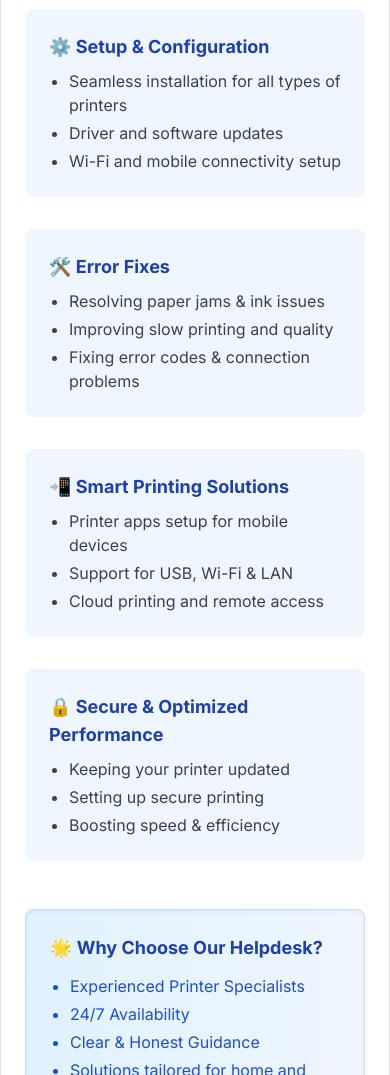
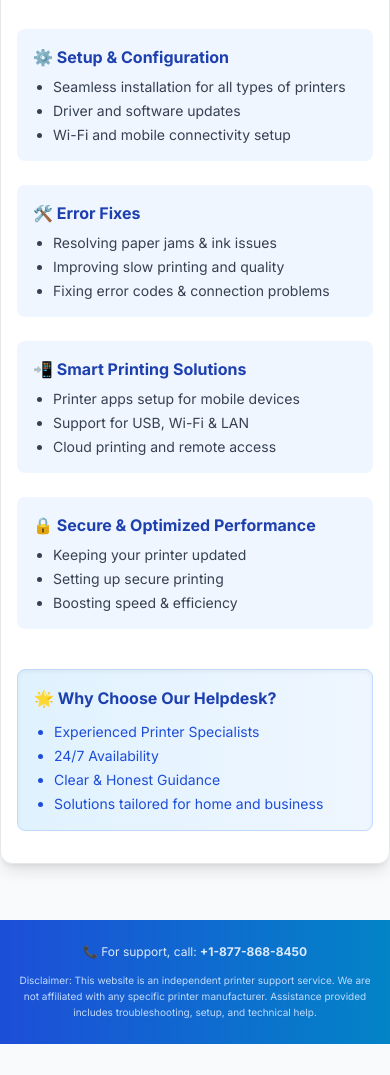
Before and after one commit to graffunder82405394-cyber/hwprinters.online, a plain HTML site: page index.html in a window 390 px wide. Shown: the part 548-1623 px from the top of the page. After the commit the page ends 1592 px from the top, so only its background shows below. Drawn offline with nearby package versions, Linux system fonts and the light colour scheme.

Commit message:
Update index.html

```diff
--- a/index.html
+++ b/index.html
@@ -13,7 +13,7 @@
     }
     .hover-lift:hover {
       transform: translateY(-4px);
-      box-shadow: 0 8px 20px rgba(0, 0, 0, 0.1);
+      box-shadow: 0 8px 20px rgba(0, 0, 0, 0.15);
     }
   </style>
 </head>
@@ -23,60 +23,67 @@
   <header class="bg-gradient-to-r from-blue-700 to-sky-500 text-white px-4 py-4 shadow-lg">
     <div class="max-w-7xl mx-auto flex flex-col sm:flex-row justify-between items-center gap-3">
       <div class="flex items-center gap-3">
-        <img src="https://storage.googleapis.com/a1aa/image/d5c27842-5f28-4f1b-0df9-1ad19c57b756.jpg" alt="Printer Logo" class="w-12 h-12 rounded-full border-2 border-white shadow">
-        <h1 class="text-lg sm:text-2xl font-bold tracking-wide">Printer Helpdesk</h1>
+        <img src="https://storage.googleapis.com/a1aa/image/d5c27842-5f28-4f1b-0df9-1ad19c57b756.jpg" alt="Printer Logo" class="w-10 h-10 sm:w-12 sm:h-12 rounded-full border-2 border-white shadow">
+        <h1 class="text-xl sm:text-2xl md:text-3xl font-bold tracking-wide">Printer Helpdesk</h1>
       </div>
-      <div class="bg-white text-blue-700 font-semibold text-sm sm:text-base px-5 py-2 rounded-full shadow-md">
-        <i class="fas fa-phone-alt mr-2"></i> 1 (877) 868 8450
-      </div>
+      <a onclick="callSupport()" class="cursor-pointer bg-white text-blue-700 font-semibold text-sm sm:text-base md:text-lg px-4 sm:px-6 py-2 rounded-full shadow-md hover:bg-blue-100 transition transform hover:scale-105">
+        <i class="fas fa-phone-alt mr-2"></i> +1-877-868-8450
+      </a>
     </div>
   </header>
 
   <!-- Hero Section -->
   <section class="relative max-w-7xl mx-auto mt-6 px-4">
-    <img src="https://store.hp.com/app/assets/images/uploads/prod/changing-print-settings-fast-print-from-windows-pc-hero1562087792573498.jpg" class="rounded-xl w-full h-[240px] sm:h-[340px] md:h-[420px] object-cover shadow-lg">
-    <div class="absolute top-1/2 left-6 -translate-y-1/2 bg-blue-700/90 text-white p-6 rounded-xl max-w-md shadow-xl backdrop-blur-sm">
-      <h2 class="text-2xl font-bold">Expert Printer Assistance</h2>
-      <p class="mt-2 text-sm">Having trouble with your printer? Our professionals provide quick and reliable support at any time.</p>
+    <img src="https://store.hp.com/app/assets/images/uploads/prod/changing-print-settings-fast-print-from-windows-pc-hero1562087792573498.jpg" class="rounded-xl w-full h-[220px] sm:h-[340px] md:h-[420px] object-cover shadow-lg">
+    <div class="absolute top-1/2 left-4 sm:left-8 -translate-y-1/2 bg-blue-700/90 text-white p-4 sm:p-6 md:p-8 rounded-xl max-w-xs sm:max-w-md shadow-xl backdrop-blur-sm">
+      <h2 class="text-lg sm:text-2xl md:text-3xl font-bold">Expert Printer Assistance</h2>
+      <p class="mt-2 text-xs sm:text-sm md:text-base">Having trouble with your printer? Our professionals provide quick and reliable support at any time.</p>
+
     </div>
   </section>
 
+  <div class="text-center mt-4">
+    <a onclick="callSupport()" class="cursor-pointer inline-block mt-4 bg-gradient-to-r from-blue-600 to-sky-500 hover:from-blue-700 hover:to-sky-600 text-white font-semibold text-sm sm:text-base px-4 sm:px-6 py-2 rounded-full shadow-lg transition transform hover:scale-105">
+        <i class="fas fa-phone-alt mr-2"></i> Call Now: +1-877-868-8450
+      </a>
+  </div>
+
   <!-- Services Section -->
-  <section class="max-w-6xl mx-auto mt-12 bg-white border border-gray-200 rounded-xl px-6 py-10 shadow-lg">
-    <h2 class="text-3xl font-extrabold text-center text-blue-700 mb-10">What We Offer</h2>
+  <section class="max-w-6xl mx-auto mt-12 bg-white border border-gray-200 rounded-xl px-4 sm:px-6 py-8 sm:py-10 shadow-lg">
+    <h2 class="text-2xl sm:text-3xl font-extrabold text-center text-blue-700 mb-8 sm:mb-10">What We Offer</h2>
 
-    <div class="grid md:grid-cols-2 gap-8 text-gray-700">
+    <div class="grid md:grid-cols-2 gap-6 sm:gap-8 text-gray-700">
 
-      <div class="p-6 rounded-lg bg-blue-50 hover-lift transition">
-        <h3 class="text-lg font-semibold text-blue-800 mb-2">⚙️ Setup & Configuration</h3>
-        <ul class="list-disc ml-5 space-y-1">
+      <div class="p-4 sm:p-6 rounded-lg bg-blue-50 hover-lift transition">
+        <h3 class="text-base sm:text-lg font-semibold text-blue-800 mb-2">⚙️ Setup & Configuration</h3>
+        <ul class="list-disc ml-5 space-y-1 text-sm sm:text-base">
           <li>Seamless installation for all types of printers</li>
           <li>Driver and software updates</li>
           <li>Wi-Fi and mobile connectivity setup</li>
         </ul>
       </div>
 
-      <div class="p-6 rounded-lg bg-blue-50 hover-lift transition">
-        <h3 class="text-lg font-semibold text-blue-800 mb-2">🛠️ Error Fixes</h3>
-        <ul class="list-disc ml-5 space-y-1">
+      <div class="p-4 sm:p-6 rounded-lg bg-blue-50 hover-lift transition">
+        <h3 class="text-base sm:text-lg font-semibold text-blue-800 mb-2">🛠️ Error Fixes</h3>
+        <ul class="list-disc ml-5 space-y-1 text-sm sm:text-base">
           <li>Resolving paper jams & ink issues</li>
           <li>Improving slow printing and quality</li>
           <li>Fixing error codes & connection problems</li>
         </ul>
       </div>
 
-      <div class="p-6 rounded-lg bg-blue-50 hover-lift transition">
-        <h3 class="text-lg font-semibold text-blue-800 mb-2">📲 Smart Printing Solutions</h3>
-        <ul class="list-disc ml-5 space-y-1">
+      <div class="p-4 sm:p-6 rounded-lg bg-blue-50 hover-lift transition">
+        <h3 class="text-base sm:text-lg font-semibold text-blue-800 mb-2">📲 Smart Printing Solutions</h3>
+        <ul class="list-disc ml-5 space-y-1 text-sm sm:text-base">
           <li>Printer apps setup for mobile devices</li>
           <li>Support for USB, Wi-Fi & LAN</li>
           <li>Cloud printing and remote access</li>
         </ul>
       </div>
 
-      <div class="p-6 rounded-lg bg-blue-50 hover-lift transition">
-        <h3 class="text-lg font-semibold text-blue-800 mb-2">🔒 Secure & Optimized Performance</h3>
-        <ul class="list-disc ml-5 space-y-1">
+      <div class="p-4 sm:p-6 rounded-lg bg-blue-50 hover-lift transition">
+        <h3 class="text-base sm:text-lg font-semibold text-blue-800 mb-2">🔒 Secure & Optimized Performance</h3>
+        <ul class="list-disc ml-5 space-y-1 text-sm sm:text-base">
           <li>Keeping your printer updated</li>
           <li>Setting up secure printing</li>
           <li>Boosting speed & efficiency</li>
@@ -86,9 +93,9 @@
     </div>
 
     <!-- Why Choose Us -->
-    <div class="mt-12 p-6 rounded-lg bg-gradient-to-r from-sky-100 to-blue-50 border border-blue-200 shadow-inner">
-      <h3 class="text-lg font-semibold text-blue-800 mb-3">🌟 Why Choose Our Helpdesk?</h3>
-      <ul class="list-disc ml-5 text-blue-700 space-y-1">
+    <div class="mt-10 sm:mt-12 p-4 sm:p-6 rounded-lg bg-gradient-to-r from-sky-100 to-blue-50 border border-blue-200 shadow-inner">
+      <h3 class="text-base sm:text-lg font-semibold text-blue-800 mb-3">🌟 Why Choose Our Helpdesk?</h3>
+      <ul class="list-disc ml-5 text-blue-700 space-y-1 text-sm sm:text-base">
         <li>Experienced Printer Specialists</li>
         <li>24/7 Availability</li>
         <li>Clear & Honest Guidance</li>
@@ -98,12 +105,17 @@
   </section>
 
   <!-- Disclaimer -->
-  <footer class="mt-14 bg-gradient-to-r from-blue-700 to-sky-600 text-blue-100 text-sm px-5 py-6">
+  <footer class="mt-14 bg-gradient-to-r from-blue-700 to-sky-600 text-blue-100 text-xs sm:text-sm px-4 sm:px-5 py-6">
     <div class="max-w-6xl mx-auto space-y-3">
-      <p class="text-center">📞 For support, call: <span class="font-bold">1 (877) 868 8450</span></p>
-      <p class="text-xs text-center text-blue-200">Disclaimer: This website is an independent printer support service. We are not affiliated with any specific printer manufacturer. Assistance provided includes troubleshooting, setup, and technical help.</p>
+      <p class="text-center">📞 For support, call: <span class="font-bold">+1-877-868-8450</span></p>
+      <p class="text-[10px] sm:text-xs text-center text-blue-200">Disclaimer: This website is an independent printer support service. We are not affiliated with any specific printer manufacturer. Assistance provided includes troubleshooting, setup, and technical help.</p>
     </div>
   </footer>
+<script>
+     function callSupport() {
+        window.location.href = 'tel:+1-877-868-8450';
 
+    }
+</script>
 </body>
 </html>
```
